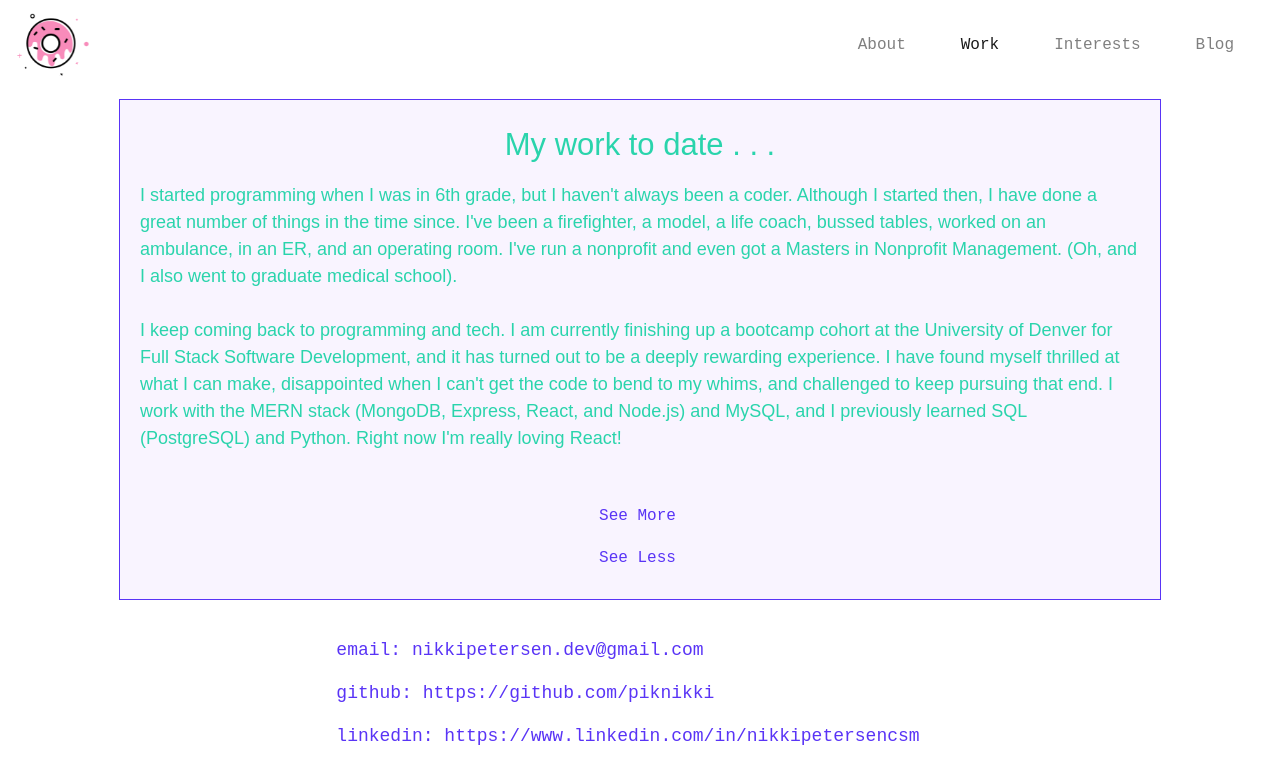
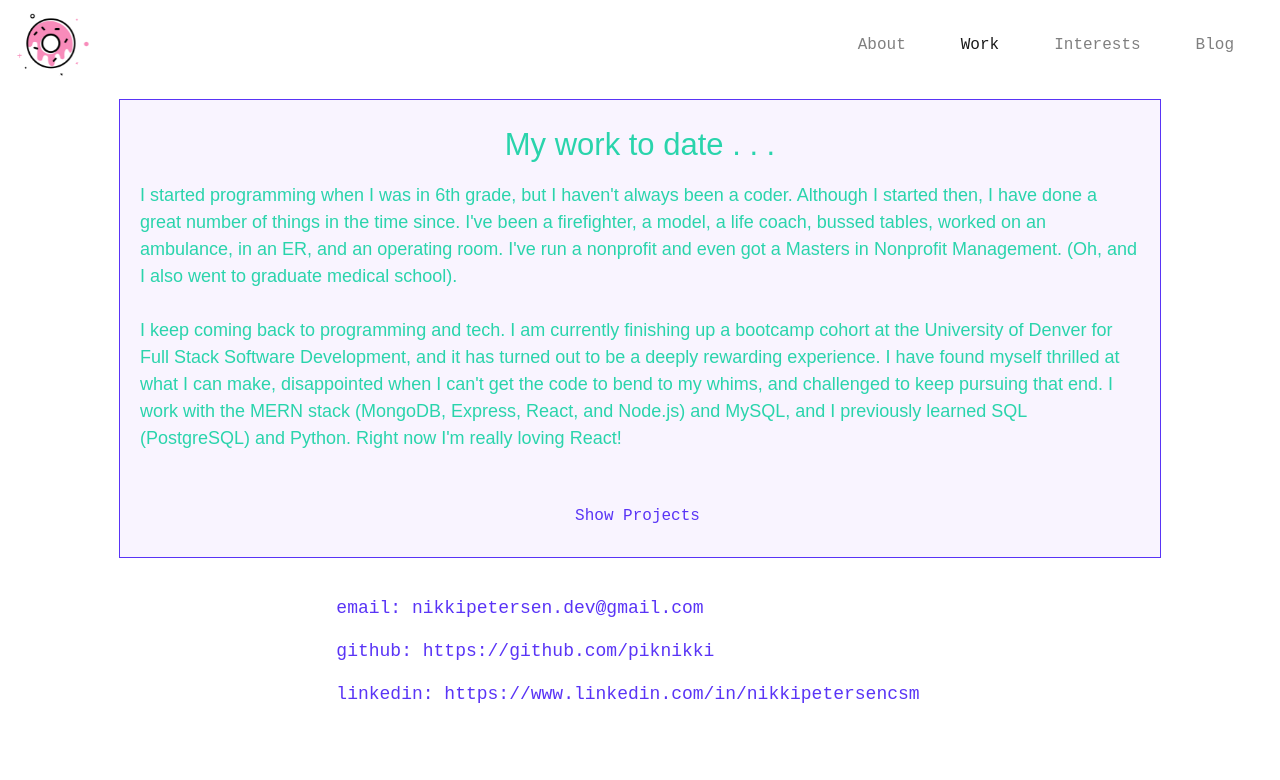
Before and after one commit to piknikki/np-dev2, a React (Create React App) app: page /work in a window 1280 px wide. Shown: the top 780 px of the page. Built offline with nearby package versions, Linux system fonts and the light colour scheme.

Commit message:
moved hide button

```diff
--- a/src/pages/Learn.js
+++ b/src/pages/Learn.js
@@ -1,8 +1,15 @@
 import React from "react";
+import {Link} from "react-router-dom";
+
 
 function Learn() {
     return (
         <div>
+            <Link to="/work"
+                  role="button"
+                  className="btn btn-link nav-link">
+                Hide Projects
+            </Link>
             <div className="card">
                 <div className="img-container">
                     <a href="https://thawing-caverns-69795.herokuapp.com/" >
--- a/src/pages/Work.js
+++ b/src/pages/Work.js
@@ -27,15 +27,12 @@ function Work(props) {
                             to={`${props.match.url}/learn`}
                             role="button"
                             className="btn btn-link nav-link">
-                            See More
+                            Show Projects
                         </Link>
 
-                        <Link to="/work"
-                              role="button"
-                              className="btn btn-link nav-link">
-                            See Less
-                        </Link>
+
                         <Route exact path={`${props.match.url}/learn`} component={Learn} />
+
 
             </div>
         </div>
```
